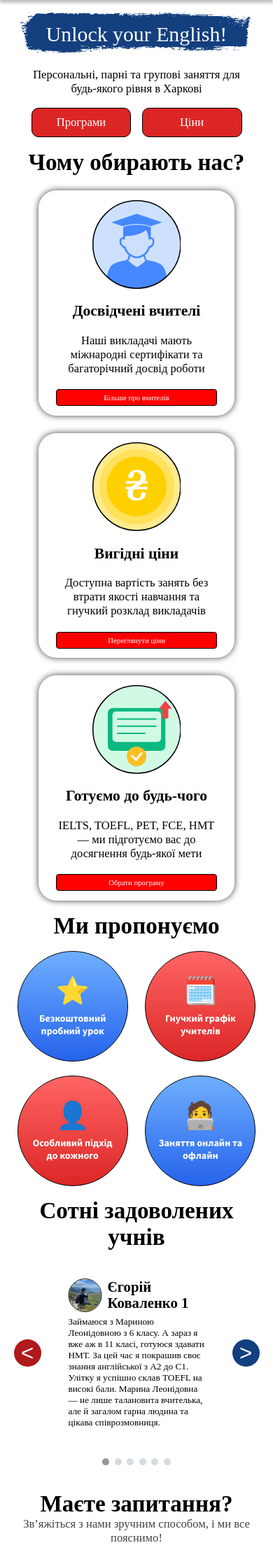
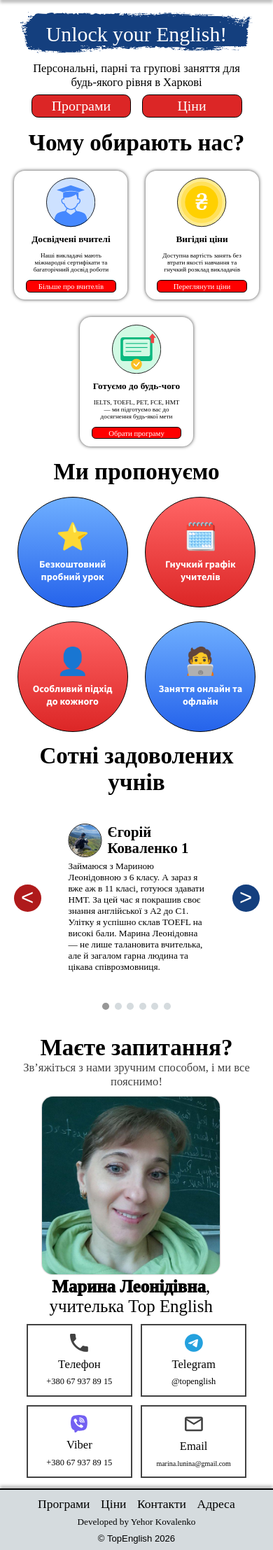
Before and after one commit to Flexshu/TopEnglish, a Flask app: page / in a window 390 px wide. Shown: the part 62-2277 px from the top of the page at 70% size. Run offline with Flask 3, Linux system fonts and the light colour scheme; some web fonts are replaced.

Commit message:
Bettered home page

```diff
--- a/static/scripts/home.js
+++ b/static/scripts/home.js
@@ -96,3 +96,12 @@ for (let i = 0; i < dots.length; i++){
         scrollToCard(i);
     });
 }
+
+let resizeTimeout;
+window.addEventListener('resize', () => {
+    removeTransition();
+    clearTimeout(resizeTimeout);
+    resizeTimeout = setTimeout(() => {
+        returnTransition();
+    }, 10);
+});
--- a/static/styles/headerAndFooter.css
+++ b/static/styles/headerAndFooter.css
@@ -147,7 +147,7 @@ body{
         box-shadow: 0px -4px 4px rgba(0, 0, 0, 0.25);
         #footerButtons{
             display: flex;
-            gap: 20px;
+            gap: min(4vw, 20px);
             a{
                 text-decoration: none;
                 font-family: 'Source Serif Pro', serif;
@@ -189,9 +189,9 @@ body{
         footer{
             height: auto;
             flex-direction: column;
-            gap: 10px;
+            gap: min(2vw, 10px);
             padding: 10px 0;
-            font-size: clamp(12px, 4.5vw, 20px);
+            font-size: min(4.5vw, 20px);
             #credits{
                 position: static;
                 text-align: center;
--- a/static/styles/home.css
+++ b/static/styles/home.css
@@ -2,17 +2,18 @@
 
 .block{
     width: 100%;
-    height: var(--blockHeight);
+    height: auto;
     font-size: min(2.25vw, 50px);
+    padding-bottom: max(15px, 1.25vw);
     .blockHeading{
         width: 90%;
         text-align: center;
-        font-size: max(2em, 20px);
+        font-size: 2em;
         font-family: 'Source Serif Pro', serif;
     }
 }
-.notFullScreen{
-    height: auto;
+.fullScreen{
+    height: var(--blockHeight);
 }
 #block1{
     display: flex;
@@ -74,7 +75,7 @@
                 text-decoration: none;
                 width: 42.5%;
                 background-color: var(--red2);
-                border-radius: max(10px, 1.25vw);
+                border-radius: 1.25vw;
                 border: max(1px, 0.15vw) solid black;
                 padding: 10px 0;
                 transition: transform 0.2s ease;
@@ -135,15 +136,14 @@
     }
     #b2CardContainer{
         width: 96vw;
-        flex-grow: 1;
         display: grid;
         grid-template-columns: 1fr 1fr 1fr;
         justify-items: center;
         .b2Card{
             width: 75%;
             border-radius: 2.5vw;
-            box-shadow: 0 0 max(10px, 0.5vw) rgba(0, 0, 0, 0.75);
-            padding: max(1.5vw, 15px);
+            box-shadow: 0 0 1vw rgba(0, 0, 0, 0.75);
+            padding: 1.5vw;
             display: flex;
             flex-direction: column;
             align-items: center;
@@ -171,7 +171,7 @@
                 text-decoration: none;
                 width: 90%;
                 background-color: red;
-                padding: max(5px, 0.5vw) 0;
+                padding: 0.5vw 0;
                 border-radius: 1vw;
                 border: max(1px, 0.125vw) solid black;
                 cursor: pointer;
@@ -190,31 +190,33 @@
     flex-direction: column;
     align-items: center;
     .blockHeading{
-        padding-top: max(12.5px, 2.5vh);
+        padding-top: max(12.5px, 1.5vw);
     }
     #b3CircleContainer{
         width: 100%;
-        flex-grow: 1;
         position: relative;
+        height: 42vw;
+        .b3CircleWrapper{
+            position: absolute;
             .b3Circle{
-            height: clamp(250px, 35vh, 45%);
+                height: 19vw;
                 aspect-ratio: 1 / 1;
                 border-radius: 50%;
-            position: absolute;
                 border: 0.2vw solid black;
-            transition: transform 0.2s ease;
                 display: flex;
                 flex-direction: column;
                 justify-content: center;
                 align-items: center;
                 gap: 8px;
+                font-size: 1.75vw;
+                transition: transform 0.2s ease;
                 .b3Icon{
-                font-size: max(9vh, 64px);
+                    font-size: 2.75em;
                     user-select: none;
                     -webkit-user-select: none;
                 }
                 .b3Text{
-                font-size: max(3.25vh, 23px);
+                    font-size: 1em;
                     font-family: 'Source Sans Pro', serif;
                     font-weight: bolder;
                     text-align: center;
@@ -222,29 +224,38 @@
                     width: 80%;
                 }
             }
+        }
         #b3Circle1{
-            top: 20px;
+            top: 1vw;
             left: 50%;
             transform: translateX(-50%);
+            .b3Circle{
                 background-image: linear-gradient(to bottom, var(--blue1), var(--blue2));
+            }
         }
         #b3Circle2{
             top: 50%;
             left: 50%;
             transform: translate(-150%, -50%);
+            .b3Circle{
                 background-image: linear-gradient(to bottom, var(--red1), var(--red2));
+            }
         }
         #b3Circle3{
             top: 50%;
             left: 50%;
             transform: translate(50%, -50%);
+            .b3Circle{
                 background-image: linear-gradient(to bottom, var(--red1), var(--red2));
             }
+        }
         #b3Circle4{
-            bottom: 20px;
+            bottom: 1vw;
             left: 50%;
             transform: translateX(-50%);
+            .b3Circle{
                 background-image: linear-gradient(to bottom, var(--blue1), var(--blue2));
+            }
         }
     }
 }
@@ -253,7 +264,6 @@
     flex-direction: column;
     align-items: center;
     #b4Container{
-        flex-grow: 1;
         width: 100%;
         position: relative;
         display: flex;
@@ -447,12 +458,12 @@
                     grid-template: 9fr 7fr 5fr / 1fr;
                     justify-items: center;
                     align-items: center;
-                    border: solid max(1px, 0.25vw) var(--gray3);
+                    border: solid max(1px, 0.3vw) var(--gray3);
                     box-sizing: border-box;
-                    font-size: clamp(25px, 1em, 4vh);
+                    font-size: 1em;
                     transition: transform 0.2s ease;
                     svg{
-                        width: clamp(65px, 17.5%, 8vh);
+                        width: 17.5%;
                         aspect-ratio: 1 / 1;
                         transition: transform 0.2s ease;
                     }
@@ -519,55 +530,16 @@
             }
         }
     }
-    #block3{
-        padding: 0 0 max(10px, 2vh) 0;
-        height: auto;
-        #b3CircleContainer{
-            height: calc(17.5vw * 3 + 20px * 4);
-            .b3Circle{
-                height: 25vw;
-                .b3Icon{
-                    font-size: 2.75em;
-                }
-                .b3Text{
-                    font-size: 1em;
-                }
-            }
-        }
-    }
-    #block4{
-        padding: 0 0 max(10px, 2vh) 0;
-        height: auto;
-        #b4Container{
-            padding: 5vw 0;
-        }
-    }
-    #block5{
-        padding: 0 0 max(10px, 2vh) 0;
-        height: auto;
-        .blockSubheading{
-            padding-bottom: 1vw;
-        }
-        #b5Main{
-            flex-grow: 0;
-            #b5Right{
-                img{
-                    height: 32.5vw;
-                }
-            }
-        }
-    }
 }
 
 @media (max-width: 900px) {
     .block{
         font-size: 4.25vw;
-        padding: max(10px, 2vh) 0;
-        height: auto;
     }
     #block1{
+        height: auto;
         #b1Left{
-            gap: max(10px, 2vh);
+            gap: 1.85vw;
             .b1DecorativeCurve{
                 display: none;
             }
@@ -580,14 +552,10 @@
             #b1Buttons{
                 width: 85%;
                 a{
-                    .b1Button{
                     padding: 1vw 0;
-                        border-radius: max(10px, 2.5vw);
+                    border-radius: 2.5vw;
                     border-width: max(1px, 0.3vw);
-                        h2{
                     font-size: 1.2em;
-                        }
-                    }
                 }
             }
         }
@@ -603,17 +571,17 @@
             .b2Card{
                 border-radius: 4vw;
                 gap: 2.5vw;
+                box-shadow: 0 0 1.5vw rgba(0, 0, 0, 0.75);
+                padding: 2.75vw;
                 h1{
                     font-size: 0.8em;
                 }
                 p{
                     font-size: 0.55em;
                 }
-                a .b2Button{
+                a{
                     border-radius: 1.5vw;
-                    h2{
-                        font-size: 0.65em;
-                    }
+                    font-size: 0.65em
                 }
             }
             .b2Card:nth-child(3){
@@ -633,16 +601,19 @@
             flex-wrap: wrap;
             row-gap: 20px;
             height: auto;
+            .b3CircleWrapper{
+                position: static;
+                transform: none !important;
                 .b3Circle{
                     height: 40vw;
-                position: static;
                     border-width: 0.4vw;
-                transform: none !important;
+                    font-size: 1em;
                     .b3Icon{
                         font-size: 2.3em;
                     }
                     .b3Text{
                         font-size: 0.85em;
+                    }
                 }
             }
         }
@@ -722,31 +693,30 @@
             gap: 3vw;
             align-items: center;
             #b5Left{
-                width: 85%;
+                width: 95%;
                 #b5CardContainer{
-                    grid-template: repeat(4, 1fr) / 1fr;
                     gap: 3vw;
                     height: auto;
                     .b5Card{
-                        border-width: max(2px, 0.75vw);
+                        border-width: max(2px, 0.5vw);
                         padding: 3vw 0;
                         height: auto;
                         gap: 2vw;
                         grid-template: auto / auto;
                         font-size: inherit;
-                        a{
-                            width: 15%;
+                        svg{
+                            width: 17.5%;
                         }
                         h1{
-                            font-size: 1.5em;
+                            font-size: 1em;
                         }
                         h2{
-                            font-size: 1.25em;
+                            font-size: 0.75em;
                         }
                     }
                     #b5EmailCard{
                         h2{
-                            font-size: 1.25em;
+                            font-size: 0.6em;
                         }
                     }
                 }
@@ -766,35 +736,6 @@
     }
 }
 
-@media (max-width: 500px) {
-    #block2{
-        #b2CardContainer{
-            grid-template-columns: 1fr;
-            .b2Card{
-                width: 65vw;
-                padding: max(3.5vw, 7px);
-                border-radius: 6.5vw;
-                gap: max(7px, 5vw);
-                h1{
-                    font-size: 1.3em;
-                }
-                p{
-                    font-size: 1em;
-                }
-                a .b2Button{
-                    border-radius: max(5px, 3vw);
-                    h2 {
-                        font-size: 1.25em;
-                    }
-                }
-            }
-            .b2Card:nth-child(3){
-                max-width: 65vw;
-            }
-        }
-    }
-}
-
 @media (hover: hover) and (pointer: fine) {
     #b1Buttons a:hover{
         transform: scale(1.025);
--- a/templates/home.html
+++ b/templates/home.html
@@ -45,7 +45,7 @@
         <svg id="burgerButton" onclick="showBurger()" width="44" height="37" viewBox="0 0 44 37" fill="none" xmlns="http://www.w3.org/2000/svg"><rect width="44" height="7" rx="3.5" fill="#424242"/><rect y="15" width="44" height="7" rx="3.5" fill="#424242"/><rect y="30" width="44" height="7" rx="3.5" fill="#424242"/></svg>
     </header>
     <main>
-        <div class="block" id="block1">
+        <div class="block fullScreen" id="block1">
             <div id="b1Left">
                 <svg class="b1DecorativeCurve" id="b1DecorativeCurve1" viewBox="0 0 425 110" fill="none" xmlns="http://www.w3.org/2000/svg"><path d="M6.02802 103.881C5.75874 101.411 7.25587 92.3372 13.258 82.7566C19.4617 72.8543 28.4255 68.5132 40.2149 65.6166C58.357 61.1593 65.5432 66.7813 89.922 79.0883C96.6319 82.4756 100.294 82.8467 103.714 82.2541C123.34 78.8536 125.787 35.2406 128.188 33.1788C137.894 24.8424 153.737 54.0944 157.624 56.5562C159.429 57.6995 161.35 57.8153 163.282 57.2093C179.553 52.1055 198.344 25.502 212.905 18.4912C221.113 14.5394 231.094 17.7437 249.556 24.7751C267.826 31.7333 281.011 30.2965 290.93 29.1175C308.395 27.0415 322.104 6.73651 325.458 6.15669C334.212 4.64354 345.617 14.4992 361.377 18.1026C391.097 19.6236 399.872 17.2109 408.683 15.6107C411.41 15.4132 414.778 15.3798 418.248 15.3454" stroke="#DC2626" stroke-width="12" stroke-linecap="round"/></svg>
                 <svg class="b1DecorativeCurve" id="b1DecorativeCurve2" viewBox="0 0 476 195" fill="none" xmlns="http://www.w3.org/2000/svg"><path d="M6 188.347C6 181.446 8.09253 162.544 14.1871 154.302C21.0141 145.07 45.4325 168.264 60.471 177.566C62.7979 179.005 65.4751 178.849 67.8082 178.5C82.7759 176.265 91.5925 152.974 96.1683 150.963C105.865 146.701 119.858 155.655 131.197 150.699C153.705 140.862 163.941 118.302 168.233 116.583C178.448 112.493 191.305 124.457 208.592 125.224C224.719 125.939 234.709 104.104 242.455 99.0168C250.755 93.5652 259.965 105.25 266.312 104.523C284.552 102.433 292.101 71.1789 297.906 70.3354C301.681 69.7869 307.26 72.2897 311.646 73.2155C316.032 74.1414 319.087 74.257 324.087 68.5823C337.866 52.945 344.842 37.9093 349.118 35.2446C360.559 28.1159 382.715 37.6453 394.491 35.0773C404.609 32.8708 430.504 25.0162 449.616 21.9597C454.449 19.2137 458.897 15.9051 462.681 12.4131C464.565 10.5858 466.377 8.64647 469.628 6.00024" stroke="#143F7E" stroke-width="12" stroke-linecap="round"/></svg>
@@ -78,7 +78,7 @@
                 </div>
             </div>
         </div>
-        <div class="block notFullScreen" id="block2">
+        <div class="block" id="block2">
             <h1 class="blockHeading">Чому обирають нас?</h1>
             <div id="b2CardContainer">
                 <div class="b2Card">
@@ -104,21 +104,29 @@
         <div class="block" id="block3">
             <h1 class="blockHeading">Ми пропонуємо</h1>
             <div id="b3CircleContainer">
-                <div class="b3Circle" id="b3Circle1">
+                <div class="b3CircleWrapper" id="b3Circle1">
+                    <div class="b3Circle">
                         <h2 class="b3Icon">⭐️</h2>
                         <h2 class="b3Text">Безкоштовний пробний урок</h2>
                     </div>
-                <div class="b3Circle" id="b3Circle2">
+                </div>
+                <div class="b3CircleWrapper" id="b3Circle2">
+                    <div class="b3Circle">
                         <h2 class="b3Icon">🗓️</h2>
                         <h2 class="b3Text">Гнучкий графік учителів</h2>
                     </div>
-                <div class="b3Circle" id="b3Circle3">
+                </div>
+                <div class="b3CircleWrapper" id="b3Circle3">
+                    <div class="b3Circle">
                         <h2 class="b3Icon">👤</h2>
                         <h2 class="b3Text">Особливий підхід до кожного</h2>
                     </div>
-                <div class="b3Circle" id="b3Circle4">
+                </div>
+                <div class="b3CircleWrapper" id="b3Circle4">
+                    <div class="b3Circle">
                         <h2 class="b3Icon">🧑‍💻</h2>
                         <h2 class="b3Text">Заняття онлайн та офлайн</h2>
+                    </div>
                 </div>
             </div>
         </div>
@@ -229,7 +237,7 @@
             <a href="/teachers">Контакти</a>
             <a href="/location">Адреса</a>
         </div>
-        <h1 id="credits">Design & Development by Yehor Kovalenko</h1>
+        <h1 id="credits">Developed by Yehor Kovalenko</h1>
         <h3 id="copyrights">© TopEnglish <span id="year"></span></h3>
     </footer>
 </body>
--- a/templates/location.html
+++ b/templates/location.html
@@ -52,7 +52,7 @@
             <a href="/teachers">Контакти</a>
             <a href="/location">Адреса</a>
         </div>
-        <h1 id="credits">Design & Development by Yehor Kovalenko</h1>
+        <h1 id="credits">Developed by Yehor Kovalenko</h1>
         <h3 id="copyrights">© TopEnglish <span id="year"></span></h3>
     </footer>
 </body>
--- a/templates/prices.html
+++ b/templates/prices.html
@@ -52,7 +52,7 @@
             <a href="/teachers">Контакти</a>
             <a href="/location">Адреса</a>
         </div>
-        <h1 id="credits">Design & Development by Yehor Kovalenko</h1>
+        <h1 id="credits">Developed by Yehor Kovalenko</h1>
         <h3 id="copyrights">© TopEnglish <span id="year"></span></h3>
     </footer>
 </body>
--- a/templates/programs.html
+++ b/templates/programs.html
@@ -52,7 +52,7 @@
             <a href="/teachers">Контакти</a>
             <a href="/location">Адреса</a>
         </div>
-        <h1 id="credits">Design & Development by Yehor Kovalenko</h1>
+        <h1 id="credits">Developed by Yehor Kovalenko</h1>
         <h3 id="copyrights">© TopEnglish <span id="year"></span></h3>
     </footer>
 </body>
--- a/templates/teachers.html
+++ b/templates/teachers.html
@@ -52,7 +52,7 @@
             <a href="/teachers">Контакти</a>
             <a href="/location">Адреса</a>
         </div>
-        <h1 id="credits">Design & Development by Yehor Kovalenko</h1>
+        <h1 id="credits">Developed by Yehor Kovalenko</h1>
         <h3 id="copyrights">© TopEnglish <span id="year"></span></h3>
     </footer>
 </body>
```
Also changed, not shown: other parts of static/styles/home.css (+7 -21 lines). Lines whose indentation alone changed are shown as unchanged.
